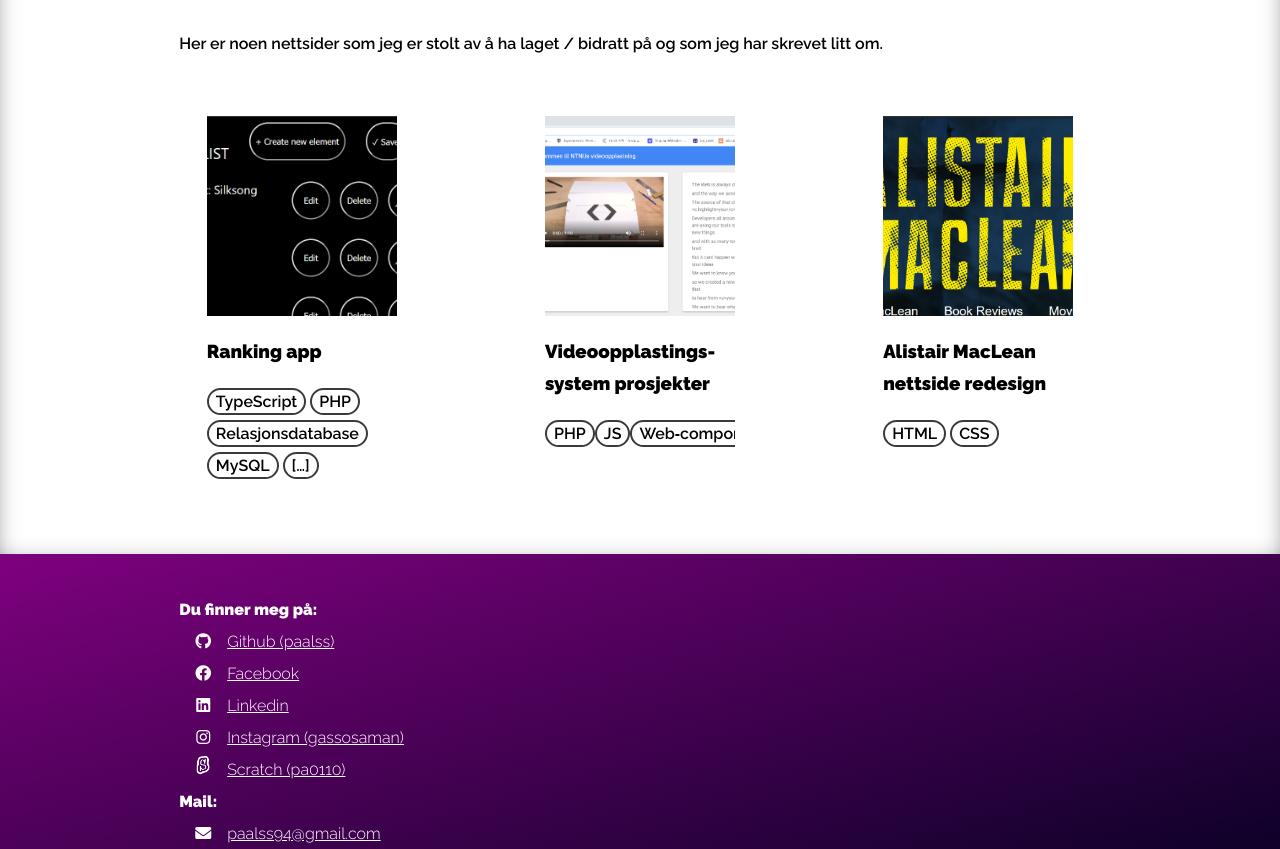
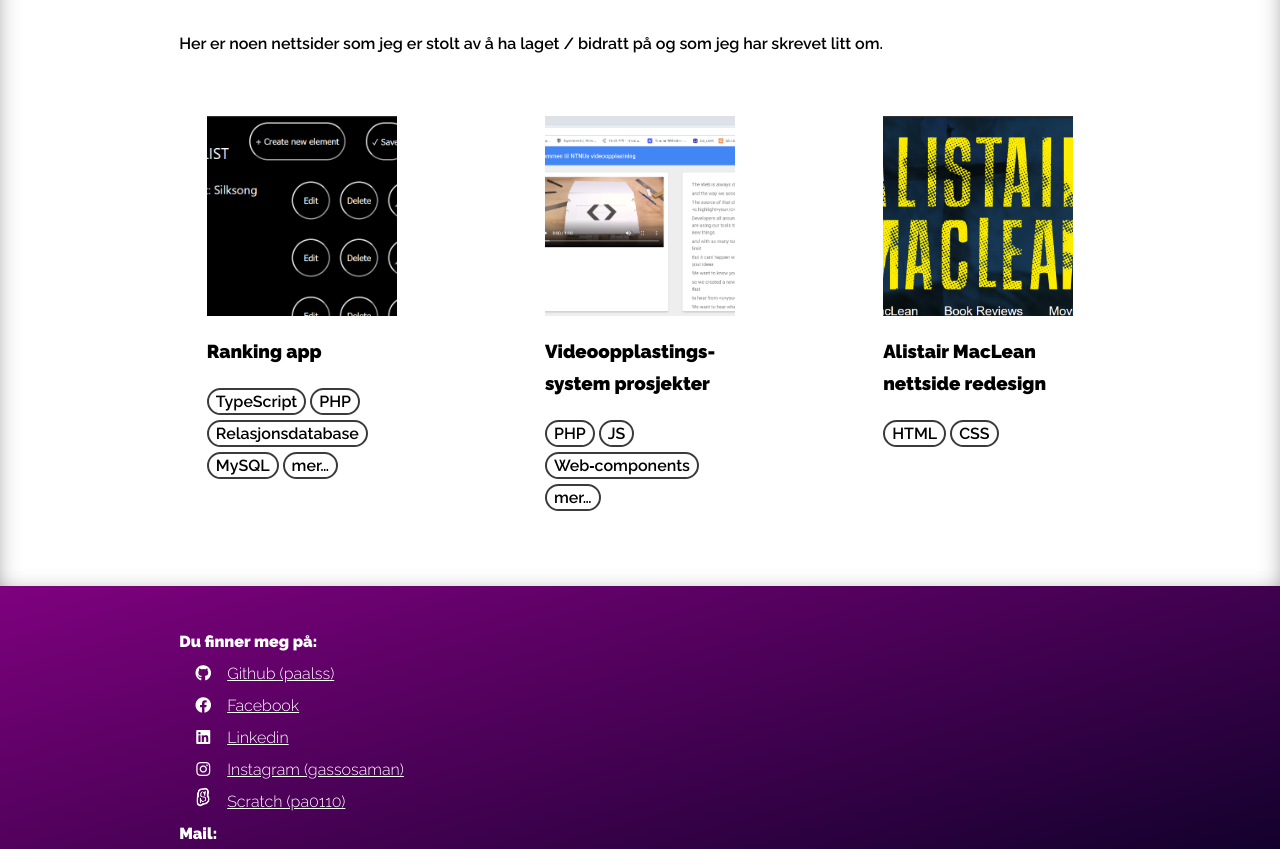
Before and after one commit to paalss/portfolio, a React (Create React App) app: page / in a window 1280 px wide. Shown: the part 1172-2021 px from the top of the page. Built offline with nearby package versions, Linux system fonts and the light colour scheme.

Commit message:
La til mellomrom mellom listelementer i SquareLink

```diff
--- a/src/App.js
+++ b/src/App.js
@@ -64,16 +64,19 @@ function App() {
             som jeg har skrevet litt om.
           </p>
           <div className="flex">
-            <a href="webWork/rankingapp.html" className="box">
-              <div className="frame">
-                <img src={rankingapp} alt="ranking webapp" />
-              </div>
-              <h3>Ranking app</h3>
-              <ul className="tools">
-                <li>TypeScript</li> <li>PHP</li> <li>Relasjonsdatabase</li>{" "}
-                <li>MySQL</li> <li>[…]</li>{" "}
-              </ul>
-            </a>
+            <SquareLink
+              link="webWork/rankingapp.html"
+              imgSrc={rankingapp}
+              imgAlt="ranking webapp"
+              title="Ranking app"
+              tools={[
+                "TypeScript",
+                "PHP",
+                "Relasjonsdatabase",
+                "MySQL",
+                "mer…",
+              ]}
+            />
             <SquareLink
               link="webWork/videoopplasting.html"
               imgSrc={videoopplasting}
@@ -81,16 +84,13 @@ function App() {
               title="Videoopplastings&shy;system prosjekter"
               tools={["PHP", "JS", <>Web&#8209;components</>, "mer…"]}
             />
-
-            <a href="webWork/maclean.html" className="box">
-              <div className="frame">
-                <img src={maclean} alt="maclean nettside" />
-              </div>
-              <h3>Alistair MacLean nettside redesign</h3>
-              <ul className="tools">
-                <li>HTML</li> <li>CSS</li>{" "}
-              </ul>
-            </a>
+            <SquareLink
+              link="webWork/maclean.html"
+              imgSrc={maclean}
+              imgAlt="maclean nettside"
+              title="Alistair MacLean nettside redesign"
+              tools={["HTML", "CSS"]}
+            />
           </div>
         </div>
       </Main>
--- a/src/components/common/SquareLink/SquareLink.js
+++ b/src/components/common/SquareLink/SquareLink.js
@@ -11,9 +11,9 @@ function SquareLink({ link, imgSrc, imgAlt, title, tools }) {
         {tools &&
           tools.map((t, i) => {
             return (
-              <li key={i}>
-                {t}
-              </li>
+              <>
+                <li key={i}>{t}</li>{" "}
+              </>
             );
           })}
       </ul>
```
